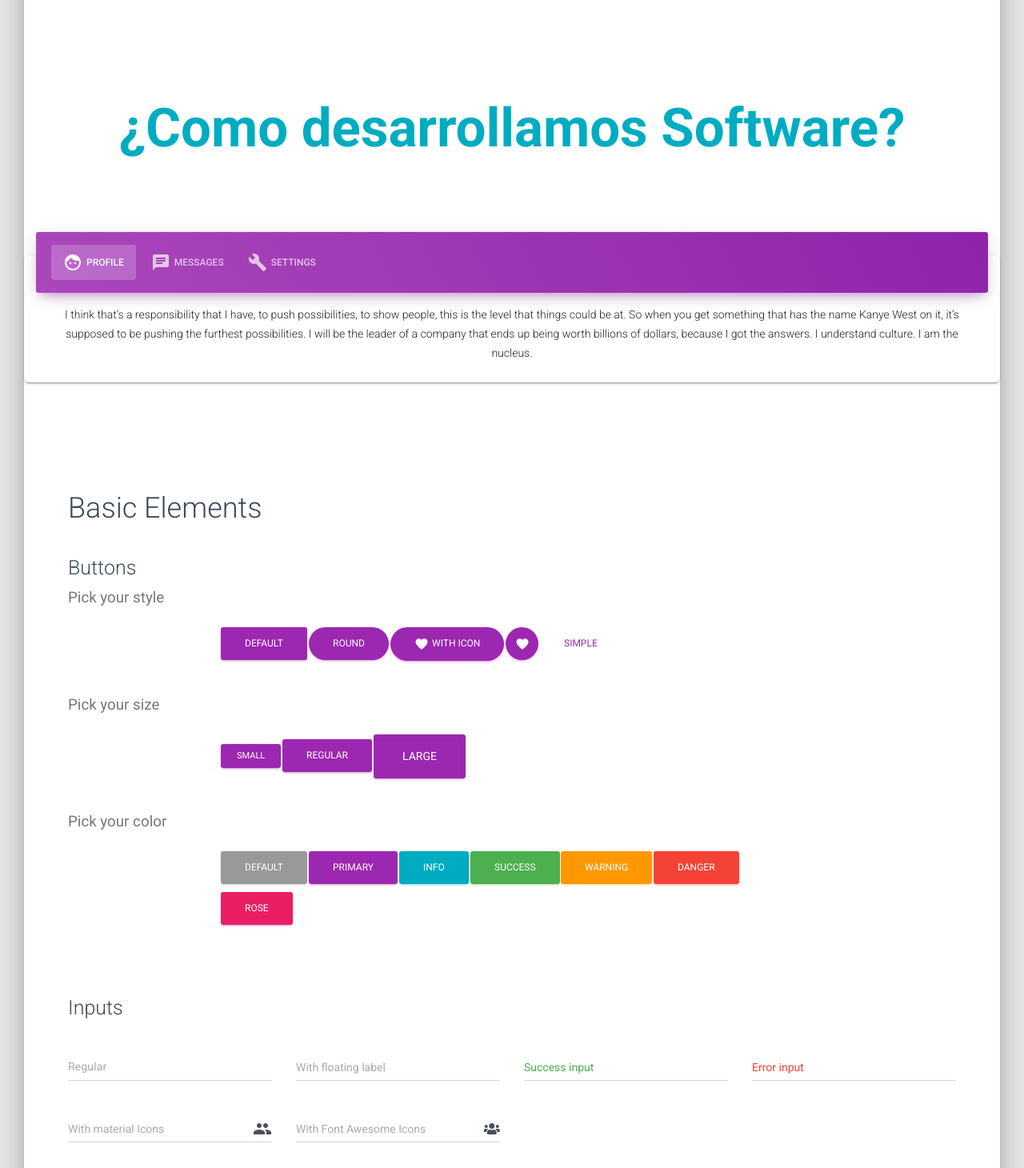
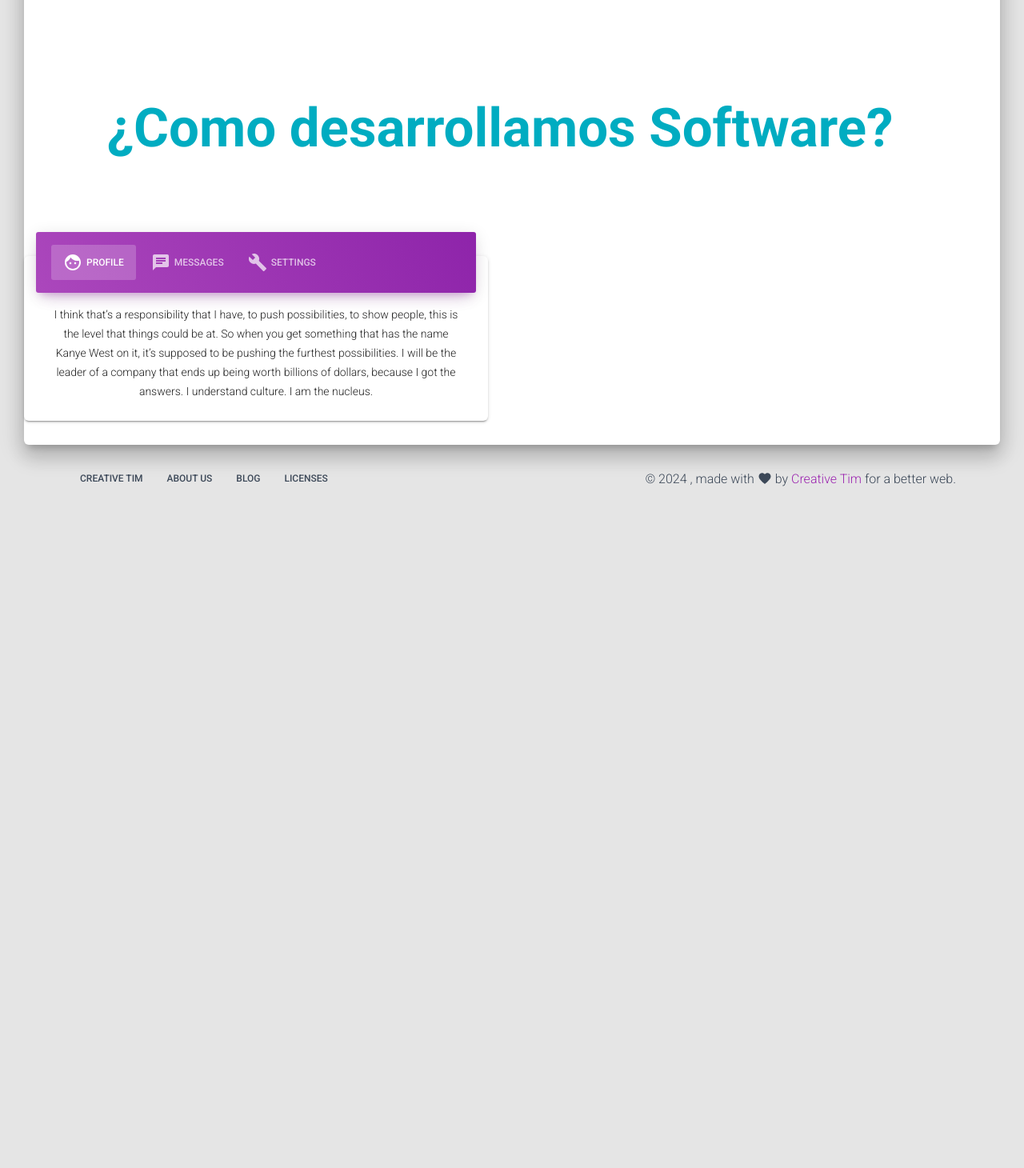
Before and after one commit to DojaSoft/DojaPageNext, a Next.js app: page /inicio in a window 1280 px wide. Shown: the part 1783-3243 px from the top of the page at 80% size. After the commit the page ends 2424 px from the top, so only its background shows below. Built offline with nearby package versions, Linux system fonts and the light colour scheme.

Commit message:
[Update]-firts-page-doja

```diff
--- a/pages/inicio.js
+++ b/pages/inicio.js
@@ -133,7 +133,9 @@ export default function Inicio(props) {
                           <Info><h1 color={classes.secundary}
                                     className={classes.title}>¿Como desarrollamos Software?</h1>
                           </Info>
-
+                      </GridItem>
+                      <GridItem xs={12} sm={12} md={6}>
+                          <div>
                               <CustomTabs
                                   headerColor="primary"
                                   tabs={[
@@ -187,30 +189,12 @@ export default function Inicio(props) {
                                       }
                                   ]}
                               />
+                          </div>
                       </GridItem>
                   </GridContainer>
               </div>
               <div id="contactenos">
-                  <SectionBasics/>
-                  <SectionCarousel/>
-                  <SectionTabs/>
-                  <SectionPills/>
-                  <SectionNotifications/>
-                  <SectionTypography/>
-                  <SectionJavascript/>
-                  <SectionCompletedExamples/>
-                  <SectionLogin/>
-                  <GridItem md={12} className={classes.textCenter}>
-                      <Link href="/login">
-                          <a className={classes.link}>
-                              <Button color="primary" size="lg" simple>
-                                  View Login Page
-                              </Button>
-                          </a>
-                      </Link>
-                  </GridItem>
-                  <SectionExamples/>
-                  <SectionDownload/>
+
               </div>
 
           </div>
--- a/styles/scss/nextjs-material-kit.scss
+++ b/styles/scss/nextjs-material-kit.scss
@@ -63,5 +63,8 @@
   h1{
     padding: 5rem 0;
   }
+  .makeStyles-grid-100{
+    width: 100% !important;
+  }
 }
 /**********************/
```
Lines whose indentation alone changed are shown as unchanged.
